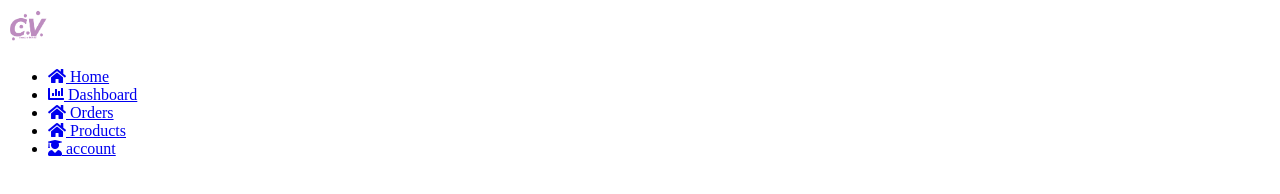
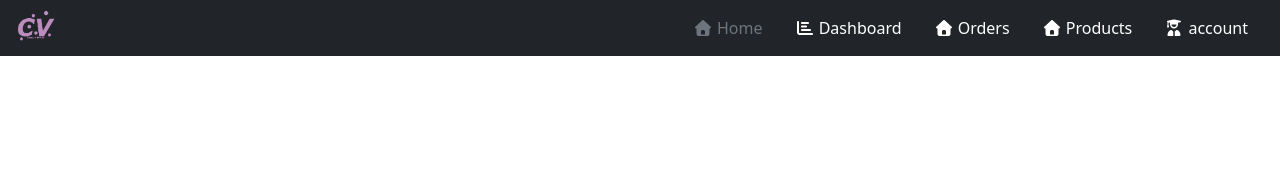
Before and after one commit to Emeline45/cv, a plain HTML site: page menu.html in a window 1280 px wide. Drawn offline with Linux system fonts and the light colour scheme; the site is published under a folder, as on GitHub Pages, so addresses that start at the root find nothing.

Commit message:
modify href

```diff
--- a/menu.html
+++ b/menu.html
@@ -7,11 +7,11 @@
 
     <script src="app.js"></script> <!-- Appel du fichier js -->
     <!-- Bootstrap -->
-    <link href="/bootstrap-5.1.3-dist/css/bootstrap.min.css" rel="stylesheet" >
+    <link href="bootstrap-5.1.3-dist/css/bootstrap.min.css" rel="stylesheet" >
     <script defer src="bootstrap-5.1.3-dist/js/bootstrap.min.js"></script>
 
-    <!--<link href="/fontawesome-free-5.15.4-web/css/all.css" rel="stylesheet"> --> <!--load all styles -->
-    <script defer src="/fontawesome-free-5.15.4-web/js/all.js"></script> <!--load all styles -->
+    <!--<link href="fontawesome-free-5.15.4-web/css/all.css" rel="stylesheet"> --> <!--load all styles -->
+    <script defer src="fontawesome-free-5.15.4-web/js/all.js"></script> <!--load all styles -->
 
     <link rel='stylesheet' id='fontawesome-css' href='https://use.fontawesome.com/releases/v5.0.1/css/all.css?ver=4.9.1' type='text/css' media='all' />
 
```
